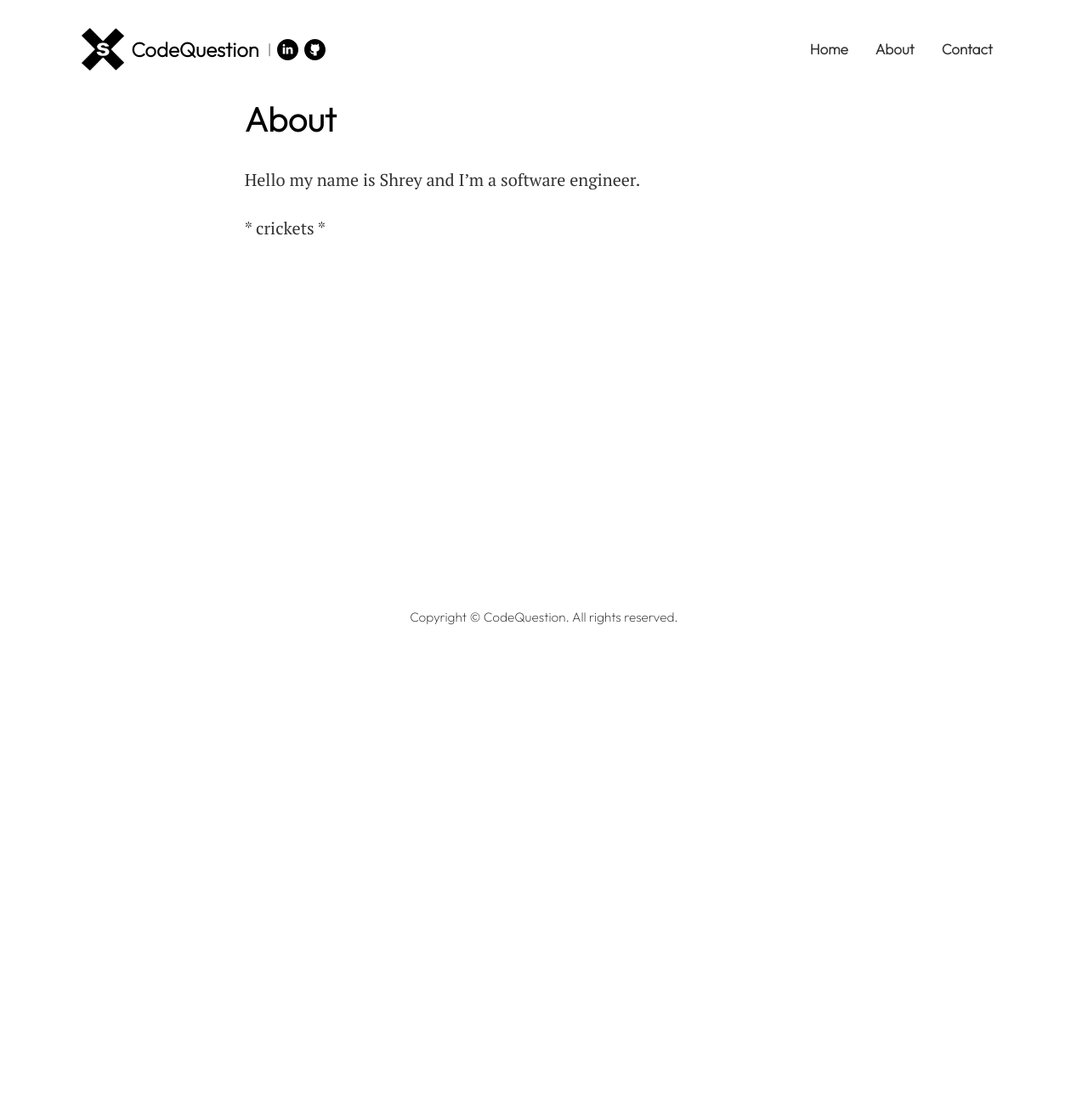
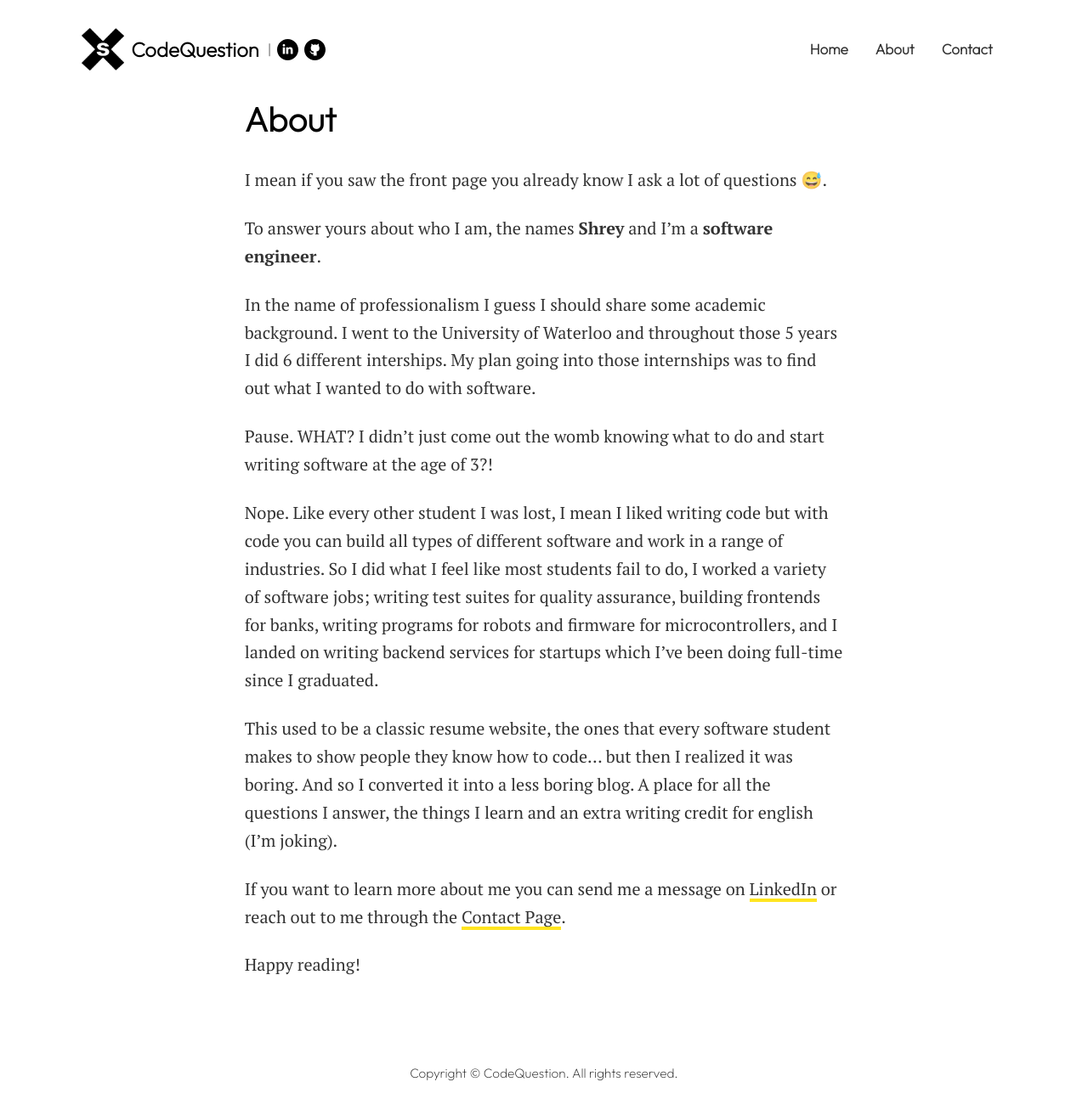
Before and after one commit to shreykavi/shreykavi.github.io, a Jekyll site: the page built from pages/about.md, in a window 1280 px wide and 1307 px high. Shown: the whole window at 85% size. Built offline with Jekyll 4.4.1, drawn with Linux system fonts in a browser that asks for light colours.

Commit message:
Add about me

```diff
--- a/pages/about.md
+++ b/pages/about.md
@@ -5,6 +5,18 @@ permalink: "/about/"
 # image: assets/images/screenshot.png
 ---
 
-Hello my name is Shrey and I'm a software engineer.
+I mean if you saw the front page you already know I ask a lot of questions &#128517;.
 
-\* crickets *
+To answer yours about who I am, the names **Shrey** and I'm a **software engineer**.
+
+In the name of professionalism I guess I should share some academic background. I went to the University of Waterloo and throughout those 5 years I did 6 different interships. My plan going into those internships was to find out what I wanted to do with software.
+
+Pause. WHAT? I didn't just come out the womb knowing what to do and start writing software at the age of 3?!
+
+Nope. Like every other student I was lost, I mean I liked writing code but with code you can build all types of different software and work in a range of industries. So I did what I feel like most students fail to do, I worked a variety of software jobs; writing test suites for quality assurance, building frontends for banks, writing programs for robots and firmware for microcontrollers, and I landed on writing backend services for startups which I've been doing full-time since I graduated.
+
+This used to be a classic resume website, the ones that every software student makes to show people they know how to code... but then I realized it was boring. And so I converted it into a less boring blog. A place for all the questions I answer, the things I learn and an extra writing credit for english (I'm joking).
+
+If you want to learn more about me you can send me a message on [LinkedIn]({{site.social.linkedin}}) or reach out to me through the [Contact Page](/contact/).
+
+Happy reading!
```
Also changed, not shown: _posts/2021-11-21-tree-of-codes.md (+1 -1 lines).
